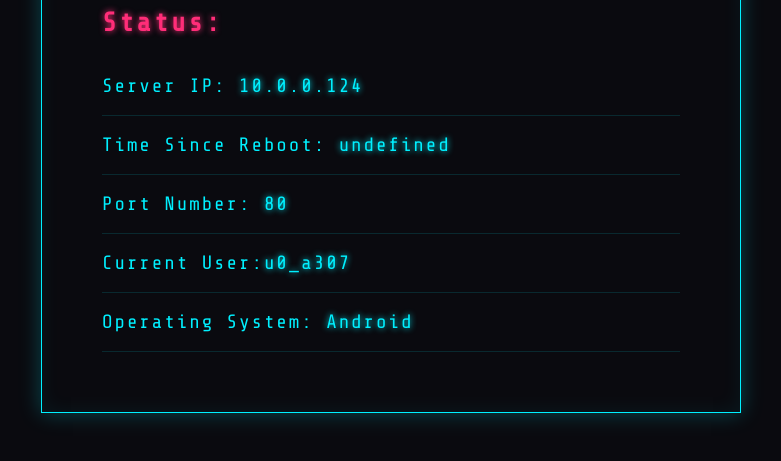
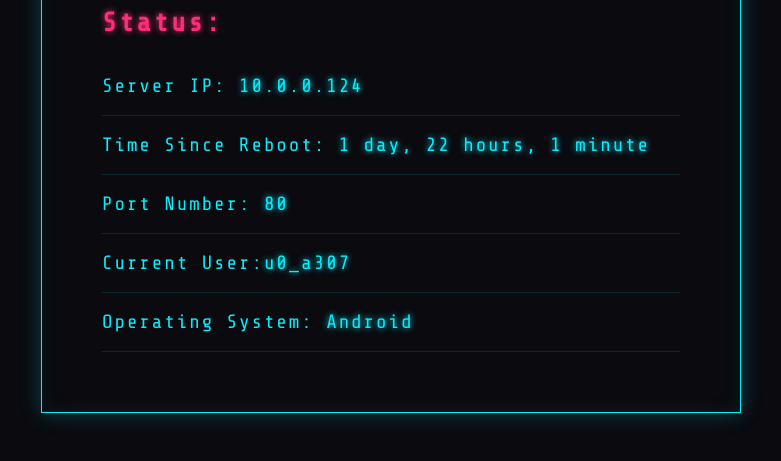
Before and after one commit to Red-Cipher/SamsungServer, a plain HTML site: page index.html in a window 1280 px wide. Shown: the part 255-716 px from the top of the page, without its empty margins (249-1030 px from the left). Drawn offline with nearby package versions, Linux system fonts and the light colour scheme.

Commit message:
Fixed bug in uptime script

```diff
--- a/index.html
+++ b/index.html
@@ -84,7 +84,7 @@
                 let OS = jsonData['Operating System'];
                 let Operator = jsonData['Operator'];
                 let PortNumber = jsonData['Port Number'];
-                let Up_Time = jsonData['Uptime'];
+                let Up_Time = jsonData['Time'];
                 console.log(Up_Time);
 
                 let IpElement = document.getElementById("IP");
--- a/info.json
+++ b/info.json
@@ -1,6 +1,6 @@
 {
   "IP": "10.0.0.124",
-  "Time": "1 day, 21 hours, 50 minutes",
+  "Time": "1 day, 22 hours, 1 minute",
   "Port Number": "80",
   "Operator": "u0_a307",
   "Operating System": "Android"
```
Also changed, not shown: log.txt, 2 other files.
